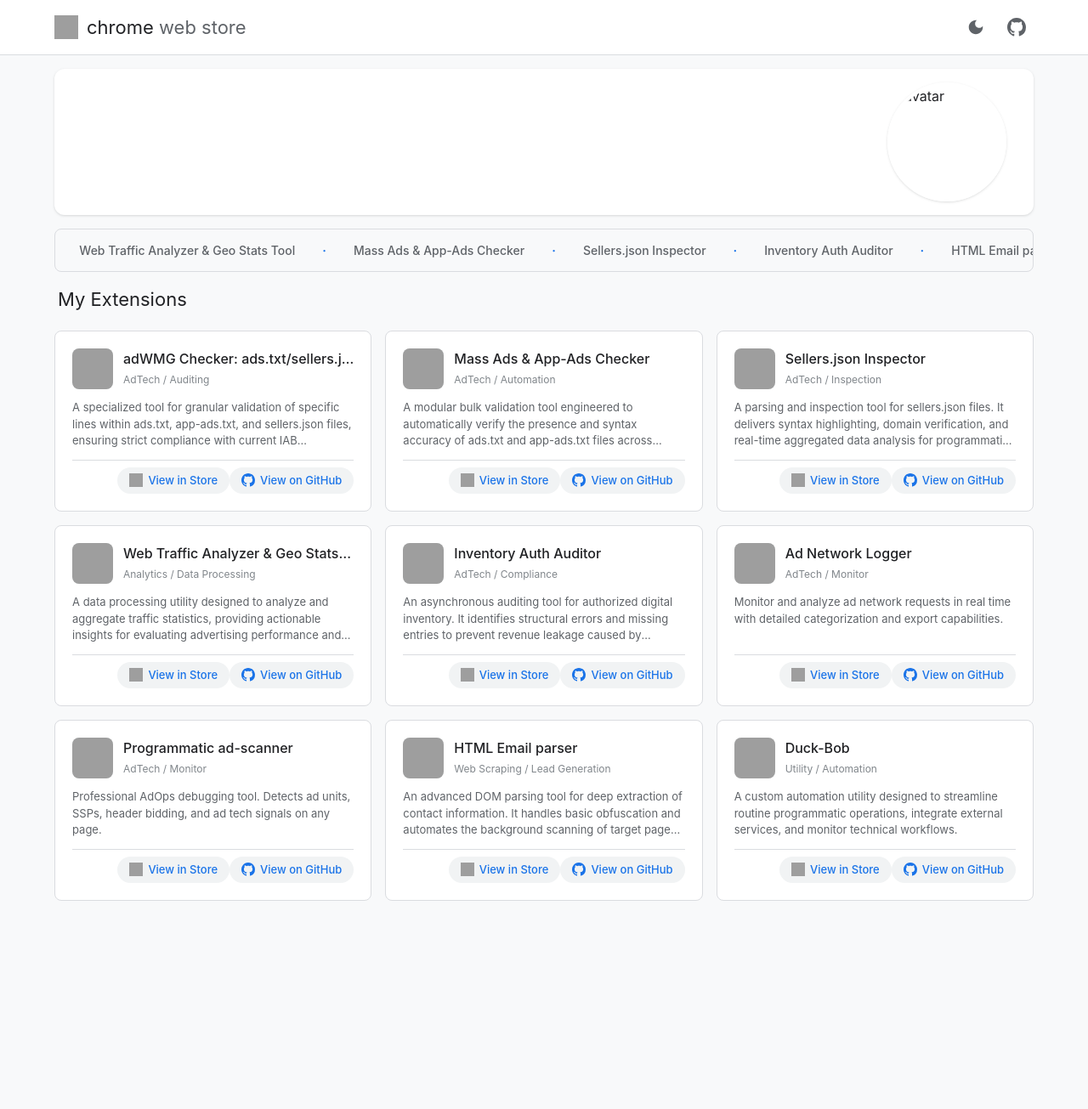
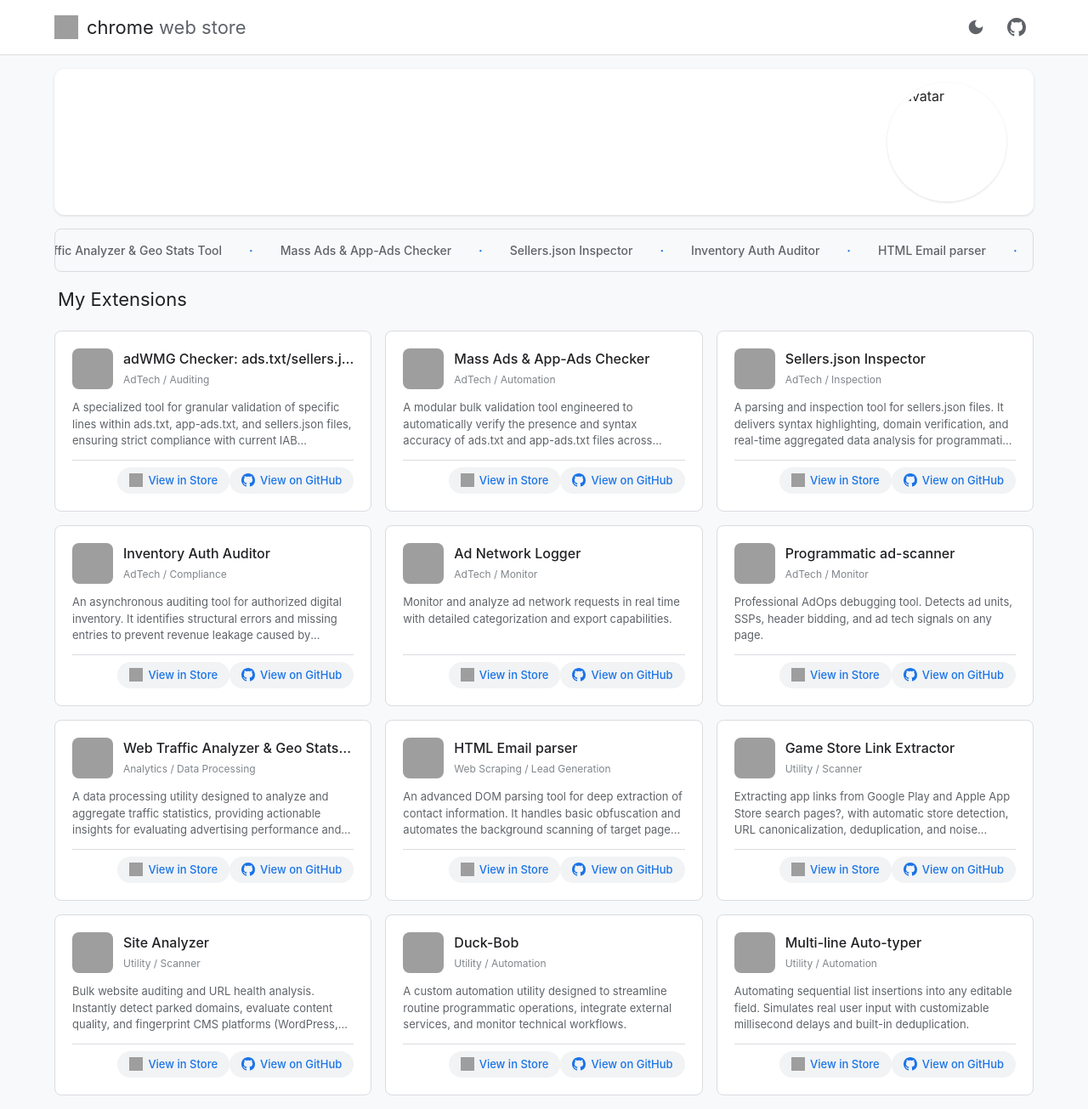
Before and after one commit to OstinUA/Chrome-Web-Store_Developer-List, a Jekyll site: the page built from docs/index.html, in a window 1280 px wide and 1305 px high. Shown: the whole window at 85% size. Built offline with Jekyll 4.4.1, drawn with Linux system fonts in a browser that asks for light colours; grey boxes are pictures that could not be loaded.

Commit message:
Add files via upload

```diff
--- a/docs/_data/extensions.yml
+++ b/docs/_data/extensions.yml
@@ -22,13 +22,6 @@
   url: https://chromewebstore.google.com/detail/sellersjson-inspector/neboddkndfhfoeoolmdfgeelajmpdkfm
   repo: https://github.com/OstinUA/Sellers.json-Inspector
 
-- name: "Web Traffic Analyzer & Geo Stats Tool"
-  category: Analytics / Data Processing
-  logo: https://lh3.googleusercontent.com/bqO7o_mSGsbRJu4de607qc8okMGQvlU_tlBwxYwdY4B1WB2BW7tcjUbe9c00TPprLmeSzsIlwwjRqiF6kN5E0v3bdA=s60
-  description: A data processing utility designed to analyze and aggregate traffic statistics, providing actionable insights for evaluating advertising performance and inventory monetization.
-  url: 111111
-  repo: https://github.com/OstinUA/Traffic-Stats-Analyzer
-
 - name: "Inventory Auth Auditor"
   category: AdTech / Compliance
   logo: https://lh3.googleusercontent.com/E71Pz7MWStEj7txk0AHhr4PDT0m1elXab_V4gh63feh8xsOlPOKivKBJFwNvEXWZBctg2L7tLmmSSYmzTa1sjAgm-g=s60
@@ -40,15 +33,22 @@
   category: AdTech / Monitor
   logo: https://lh3.googleusercontent.com/3lIRo8ksX-UPn43ZPUgDSlz3IG2dyHnsX0o-REZdbpSKFVo3URCkH3CMCJ6swFORjC6WB31XyWm6C01SsQQrjIL2cQ=s60
   description: Monitor and analyze ad network requests in real time with detailed categorization and export capabilities.
-  url: 111111
+  url: https://chromewebstore.google.com/detail/ad-network-logger/obplbeempbagbggnobgechlhpldmlfll
   repo: https://github.com/OstinUA/ad-network-logger
 
 - name: "Programmatic ad-scanner"
   category: AdTech / Monitor
   logo: https://lh3.googleusercontent.com/bnewkertSIDYdmMCwd3ofoxlZoRjOQt22-TV-SsHUYkjyLr2aLuuhrDQdmkaZ8nM4cW_P2ISi63PJGt8n4cq5jV8Uy8=s60
   description: Professional AdOps debugging tool. Detects ad units, SSPs, header bidding, and ad tech signals on any page.
-  url: 111111
+  url: https://chromewebstore.google.com/detail/programmatic-ad-scanner/cbimifbdmnobhmnpclljjnnaggcialof
   repo: https://github.com/OstinUA/programmatic-ad-scanner
+
+- name: "Web Traffic Analyzer & Geo Stats Tool"
+  category: Analytics / Data Processing
+  logo: https://lh3.googleusercontent.com/bqO7o_mSGsbRJu4de607qc8okMGQvlU_tlBwxYwdY4B1WB2BW7tcjUbe9c00TPprLmeSzsIlwwjRqiF6kN5E0v3bdA=s60
+  description: A data processing utility designed to analyze and aggregate traffic statistics, providing actionable insights for evaluating advertising performance and inventory monetization.
+  url: https://chromewebstore.google.com/detail/web-traffic-analyzer-geo-stats-tool/ghefjempjpcoemfdkecdlaafjmikiind
+  repo: https://github.com/OstinUA/Traffic-Stats-Analyzer
 
 - name: "HTML Email parser"
   category: Web Scraping / Lead Generation
@@ -57,12 +57,33 @@
   url: https://chromewebstore.google.com/detail/html-email-parser/pndgpokmlfafholbjfhdombdcfcmfofg
   repo: https://github.com/OstinUA/HTML-Email-parser
 
+- name: "Game Store Link Extractor"
+  category: Utility / Scanner
+  logo: https://lh3.googleusercontent.com/ZQ2cPf-eWD4Ti1cPJSCxzlzIz-YMWrG27jZZcNQ_8zTv94XHElHuHI36YwCa8jVq3gro832l9gLYvKadNciZ-Mgm=s60
+  description: Extracting app links from Google Play and Apple App Store search pages?, with automatic store detection, URL canonicalization, deduplication, and noise filtering.
+  url: https://chromewebstore.google.com/detail/game-store-link-extractor/hbgjmlebjchbpjkpddccfkebcofpfmgc
+  repo: https://github.com/OstinUA/Game-Store-link-extractor
+
+- name: "Site Analyzer"
+  category: Utility / Scanner
+  logo: https://lh3.googleusercontent.com/AZwfHV5qGxXBPn52JBRqrMa2txIGWMtBSwhoKdcRY9wwqiiAZm1hMizmAZUqdHI3zBIR0OF4taVsur4gLmccvi-F5Ok=s60
+  description: Bulk website auditing and URL health analysis. Instantly detect parked domains, evaluate content quality, and fingerprint CMS platforms (WordPress, Shopify) locally.
+  url: https://chromewebstore.google.com/detail/site-analyzer/kendeehbgfnaoegjlkiifabflimdonai
+  repo: https://github.com/OstinUA/Site-Analyzer
+
 - name: "Duck-Bob"
   category: Utility / Automation
   logo: https://lh3.googleusercontent.com/Kkg3yOzzW7JDYcZn_OmuEwFZ3Q9DiLY6Kr9Fh68Vb1vXRXz_S1W5QL9oBytBOETxSQVAk2gb9gubx5dvptH8PDG3bQ=s60
   description: A custom automation utility designed to streamline routine programmatic operations, integrate external services, and monitor technical workflows.
   url: https://chromewebstore.google.com/detail/качка-боб/jhifilmhhnmomjgmkaajndkenglllcca
   repo: https://github.com/OstinUA/Duck-Bob
+
+- name: "Multi-line Auto-typer"
+  category: Utility / Automation
+  logo: https://lh3.googleusercontent.com/UJSRSd0eIS-2KIuUvYioA5M_pJGPbxVG7tSwv80ZGaYxt5uBwTFC2fWzOl6YDrr6e_MqRGraIlEHMV41aExaR_eFtJk=s60
+  description: Automating sequential list insertions into any editable field. Simulates real user input with customizable millisecond delays and built-in deduplication.
+  url: https://chromewebstore.google.com/detail/multi-line-auto-typer/kdncbmnbapmijjeoendkmhmpfengiklb
+  repo: https://github.com/OstinUA/multi-line-auto-typer
 
 #  Template
 #  - name: "texttexttext"
--- a/docs/_data/marquee.yml
+++ b/docs/_data/marquee.yml
@@ -8,6 +8,9 @@
 - Sellers.json Inspector
 - Inventory Auth Auditor
 - HTML Email parser
-- Качка Боб
+- Duck-Bob
 - Ad Network Logger
 - Programmatic Ad-scanner
+- Game Store Link Extractor
+- Multi-line Auto-typer
+- Site Analyzer
```
